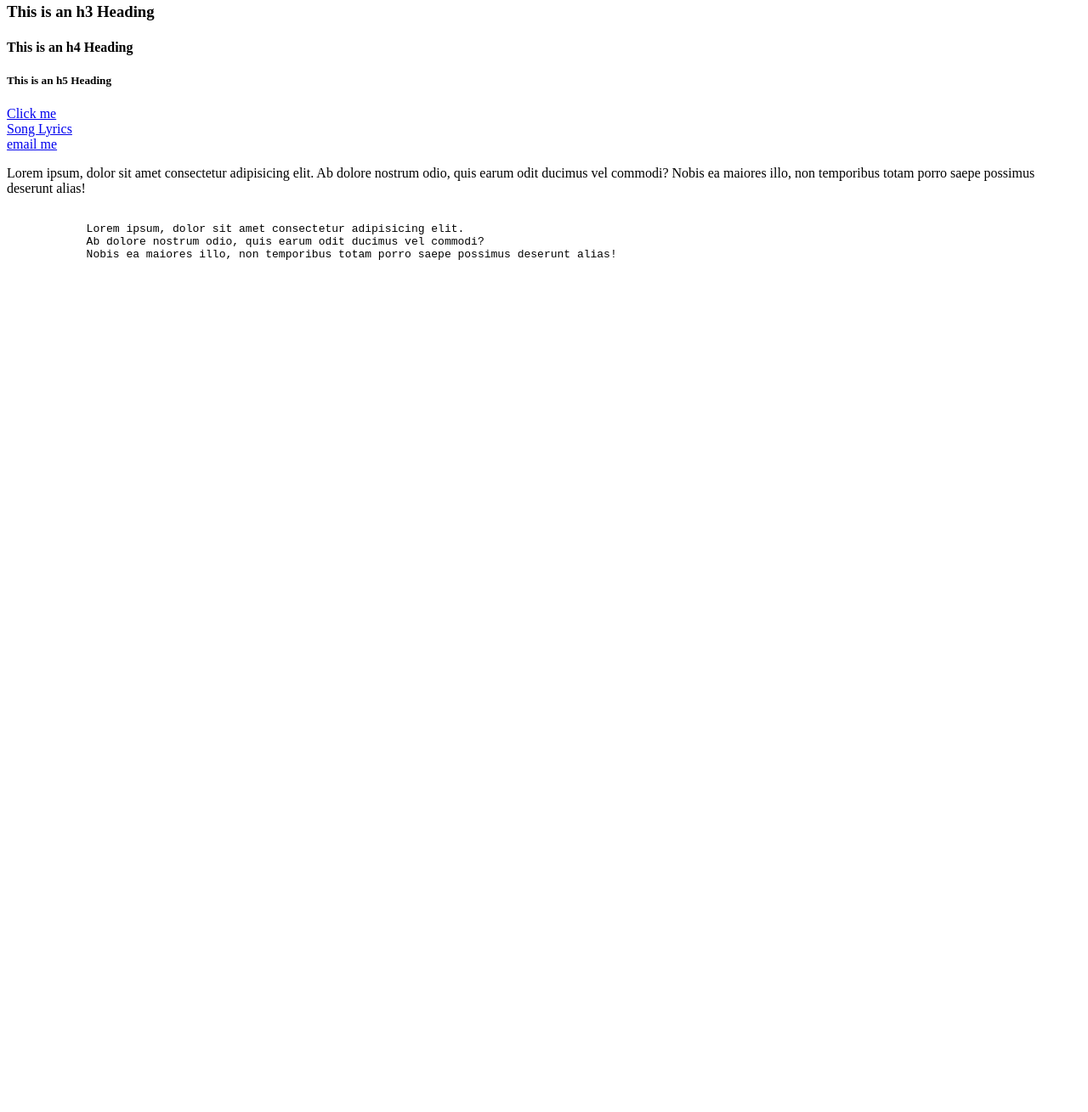
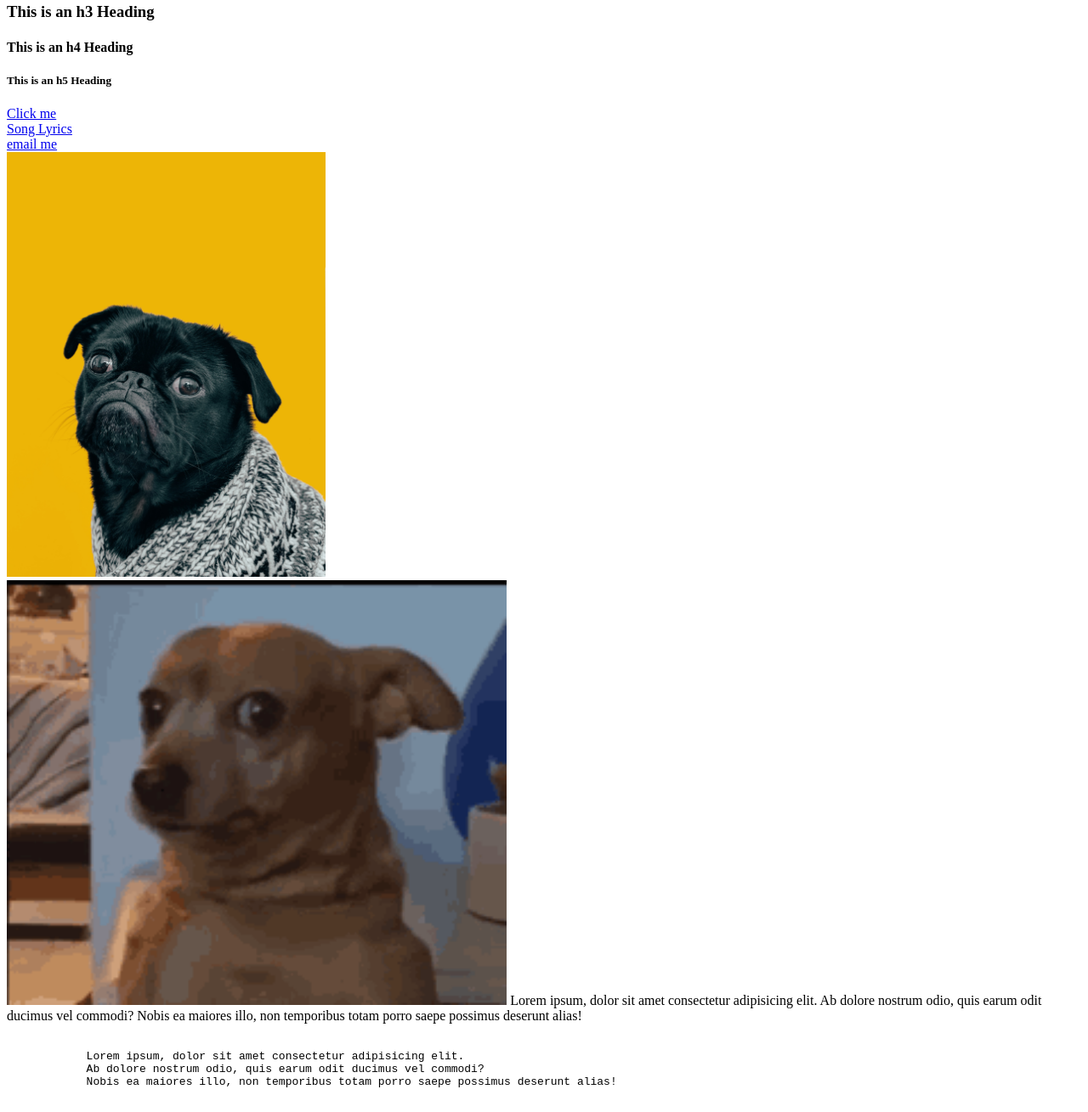
Before and after one commit to KnightNight101/HTML, a plain HTML site: page Index.html in a window 1280 px wide. Shown: the part 182-1491 px from the top of the page at 85% size. Before the commit the page ends 800 px from the top, so only its background shows below. Drawn offline with Linux system fonts and the light colour scheme.

Commit message:
New file to store website resources
Still following the Brocode HTML & CSS course
Experimenting with moving the images to a different folder.
The HTML has worked really well, git status is giving me some weird comments
I'm going to commit and see what happens. Wish me luck.

```diff
--- a/Index.html
+++ b/Index.html
@@ -24,6 +24,12 @@
         <a href="mailto:nithingsims@gmail.com">
             email me
         </a>
+        <br>
+        <a href = "https://www.wikiwand.com/en/Dog" target="_blank" title="Learn more">
+        <img src="Images/Dog.jpg" height="500" alt="This is a picture of a dog">
+        </a>
+        <br>
+        <img src="Images/Dog.gif" height="500" alt="Lol look at this lil dog"
         <p>
             Lorem ipsum, dolor sit amet consectetur adipisicing elit.
             Ab dolore nostrum odio, quis earum odit ducimus vel commodi?
```
Also changed, not shown: Images/Dog.gif (added), Images/Dog.jpg (renamed from Dog.jpg).
